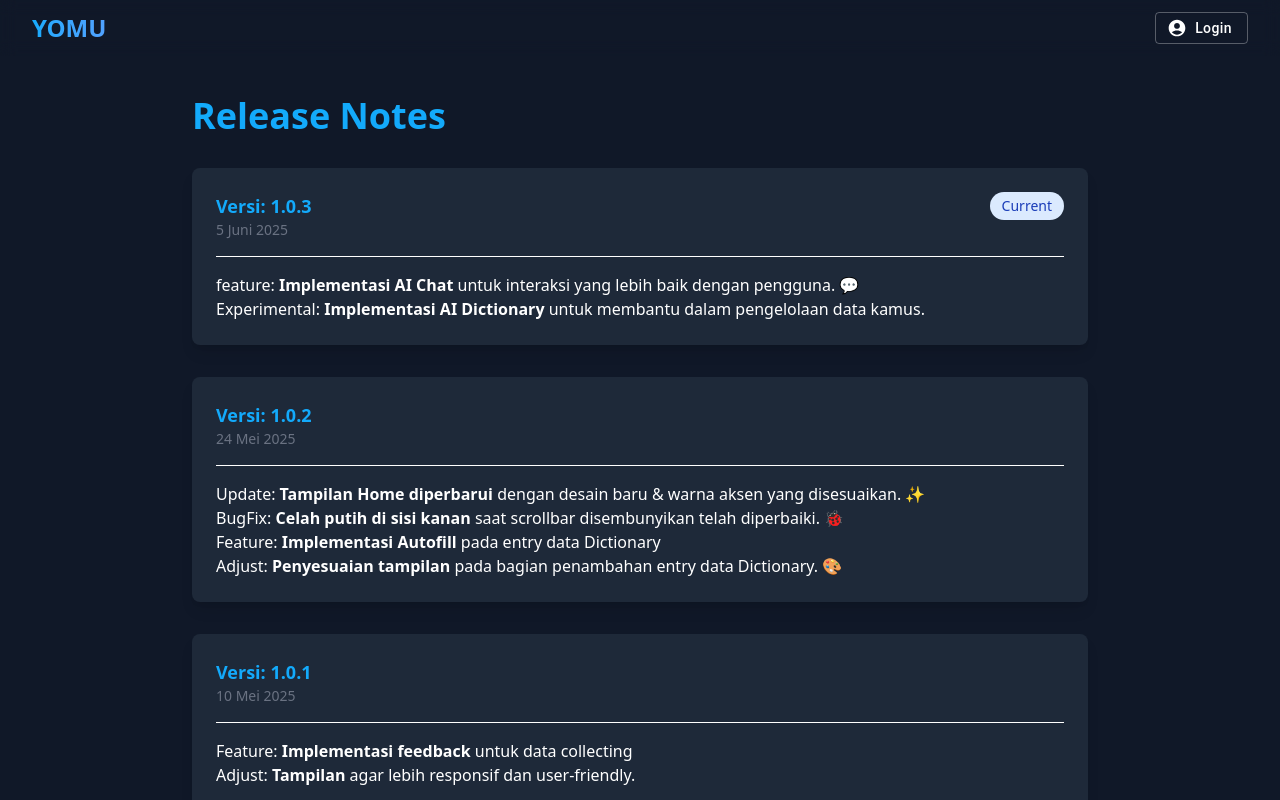
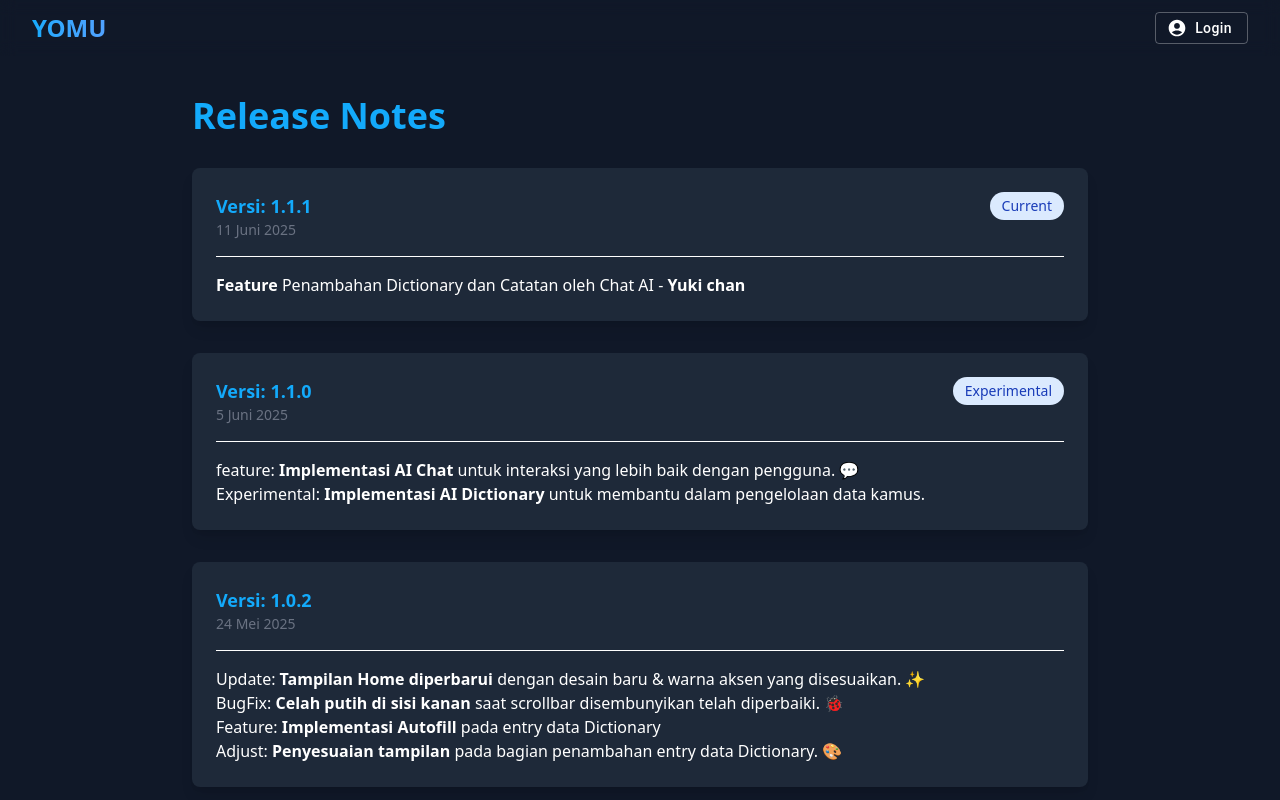
Before and after one commit to aaidilz/yomu, a React (Vite) app: page /changelog in a window 1280 px wide. Shown: the top 800 px of the page. Built offline with nearby package versions, Linux system fonts and the light colour scheme; no server answers.

Commit message:
feat: Update ChangeLog to reflect new version 1.1.1 and enhance description for Chat AI features

```diff
--- a/src/pages/ChangeLog.tsx
+++ b/src/pages/ChangeLog.tsx
@@ -10,11 +10,18 @@ const ChangeLog = () => {
 
   const changelogs = [
     {
-      version: "1.0.3",
+      version: "1.1.1",
+      date: "11 Juni 2025",
+      tag: "Current",
+      description: "- **Feature** Penambahan Dictionary dan Catatan oleh Chat AI - **Yuki chan**",
+    },
+    {
+      version: "1.1.0",
       date: "5 Juni 2025",
-      tag: "Current",
+      tag: "Experimental",
       description:
-"- feature: **Implementasi AI Chat** untuk interaksi yang lebih baik dengan pengguna. 💬\n- Experimental: **Implementasi AI Dictionary** untuk membantu dalam pengelolaan data kamus."    },
+        "- feature: **Implementasi AI Chat** untuk interaksi yang lebih baik dengan pengguna. 💬\n- Experimental: **Implementasi AI Dictionary** untuk membantu dalam pengelolaan data kamus.",
+    },
     {
       version: "1.0.2",
       date: "24 Mei 2025",
```
